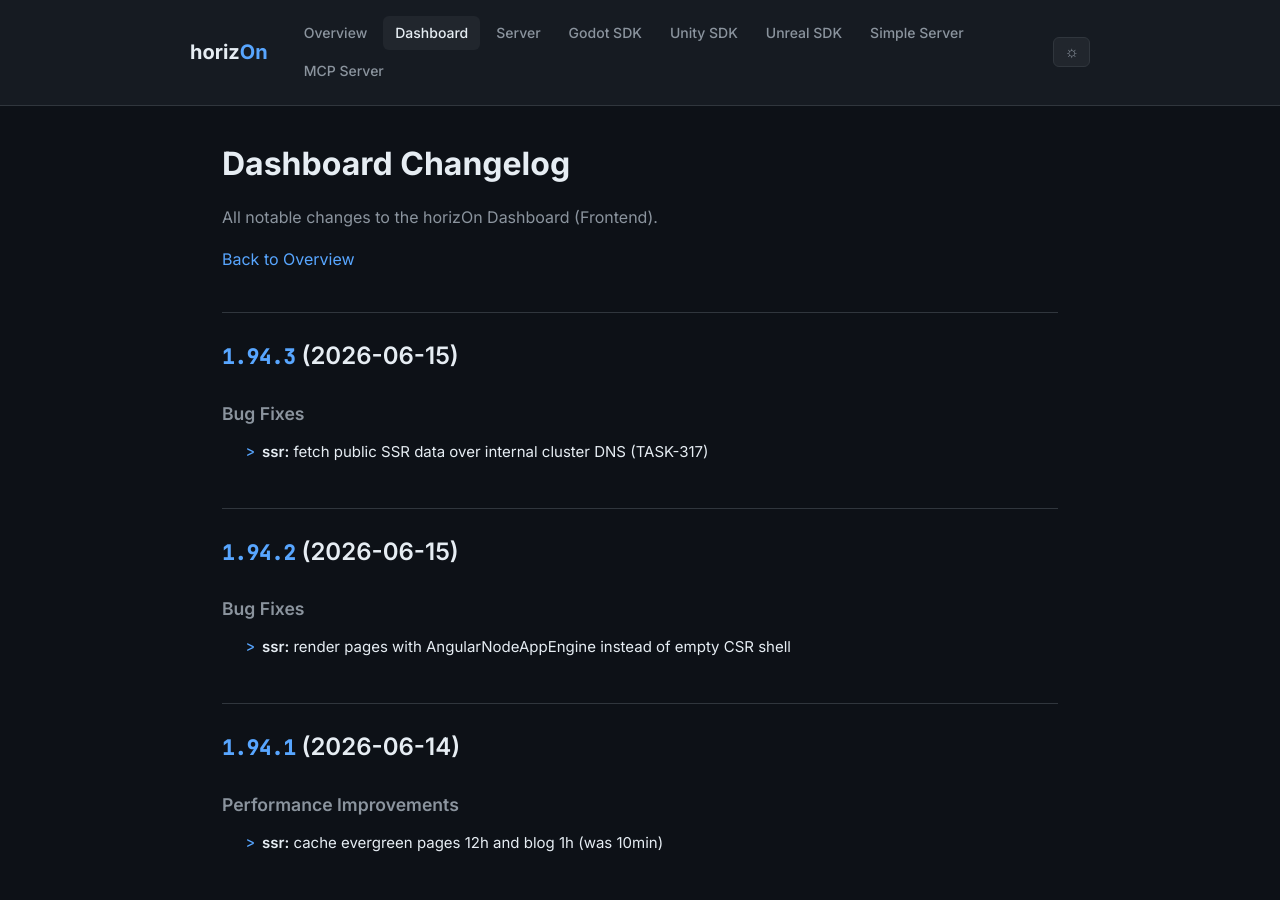
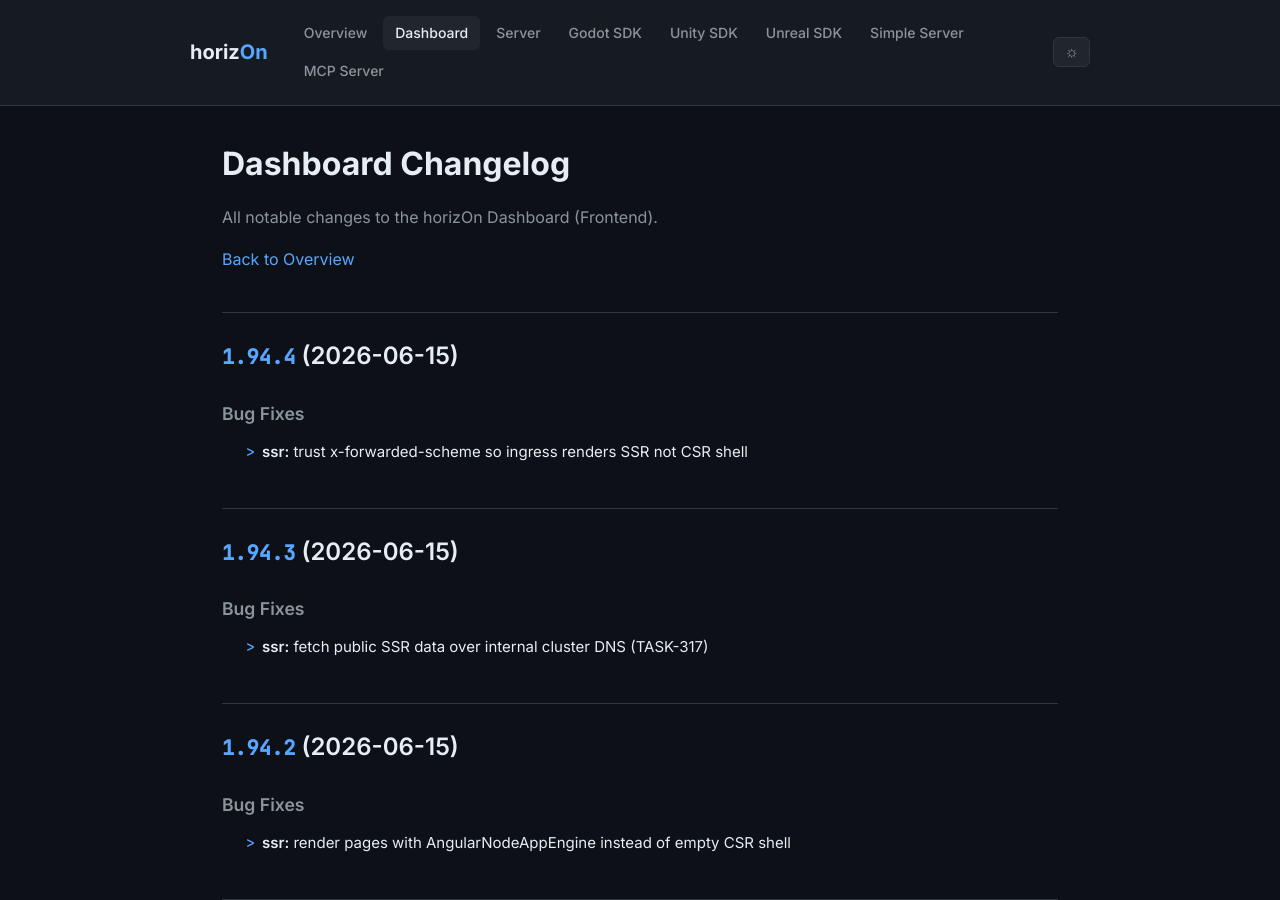
Before and after one commit to ProjectMakersDE/horizOn-Changelog, a Jekyll site: the page built from dashboard-changelog.md, in a window 1280 px wide and 900 px high. Built offline with Jekyll 4.4.1, drawn with Linux system fonts in a browser that asks for light colours.

Commit message:
chore: sync changelogs [skip ci]

```diff
--- a/dashboard-changelog.md
+++ b/dashboard-changelog.md
@@ -8,6 +8,13 @@ title: Dashboard Changelog
 All notable changes to the horizOn Dashboard (Frontend).
 
 [Back to Overview](.)
+
+## [1.94.4](https://github.com/ProjectMakersDE/horizOn-Dashboard/compare/v1.94.3...v1.94.4) (2026-06-15)
+
+
+### Bug Fixes
+
+* **ssr:** trust x-forwarded-scheme so ingress renders SSR not CSR shell ([0a1306c](https://github.com/ProjectMakersDE/horizOn-Dashboard/commit/0a1306cca07f1184af0bf15f303da33840e1ed1f))
 
 ## [1.94.3](https://github.com/ProjectMakersDE/horizOn-Dashboard/compare/v1.94.2...v1.94.3) (2026-06-15)
 
```
Also changed, not shown: index.md (+1 -1 lines).
